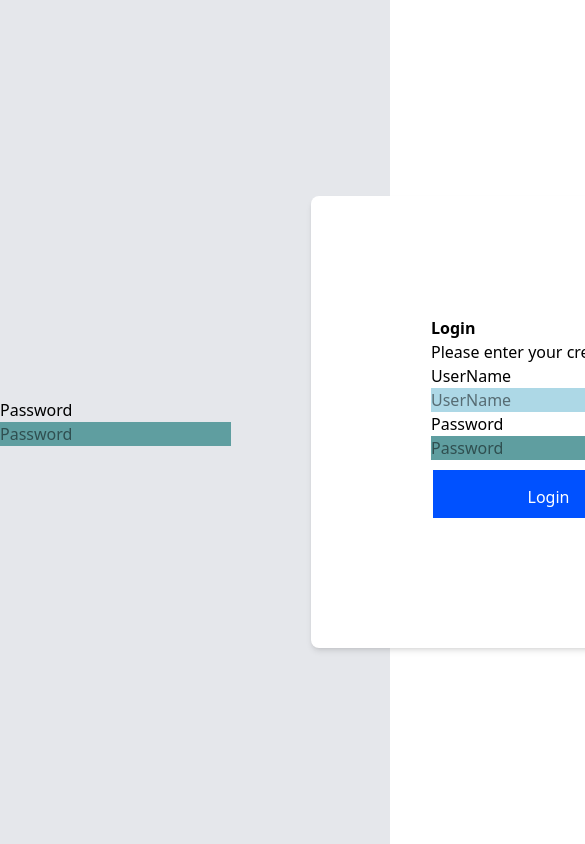
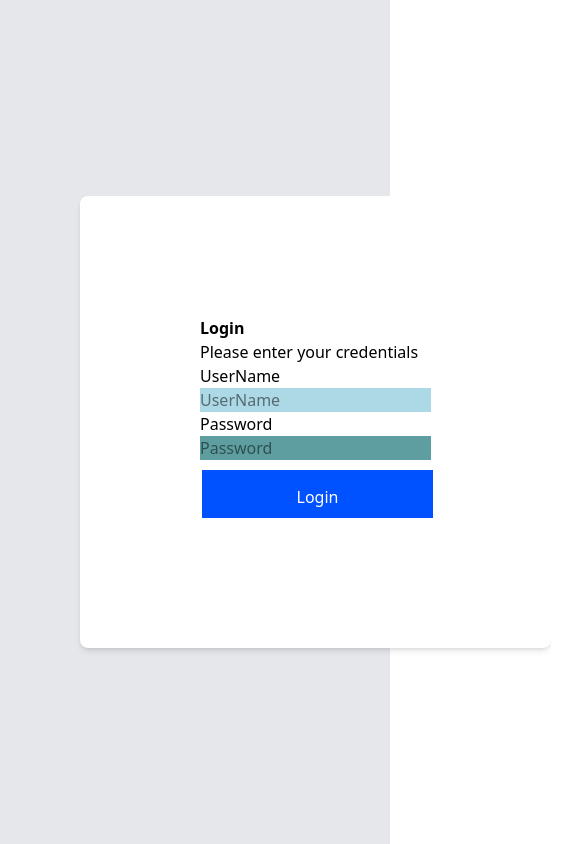
Before and after one commit to UmeshGayashan/Software_Submission_Client, a Next.js app: page /login in a window 390 px wide. Shown: the top 844 px of the page, 585 px wide, since content can reach past the window. Built offline with nearby package versions, Linux system fonts and the light colour scheme.

Commit message:
when minimize the screen hide the component

```diff
--- a/app/(auth)/login/page.tsx
+++ b/app/(auth)/login/page.tsx
@@ -14,7 +14,7 @@ function Home() {
   return (
     <div className='bg-gray-200 h-screen flex items-center justify-between'>
       {/* <MainTextField title="UserName" isPassword={false} /> */}
-        <MainTextField title="Password" isPassword={true} />
+        <MainTextField title="Password" isPassword={true} className='hidden md:block m-20' />
         <Card
             heading="Login"
             content="Please enter your credentials"
--- a/app/components/MainTextField.tsx
+++ b/app/components/MainTextField.tsx
@@ -5,18 +5,19 @@ import styles from '../components/Styling/MainTextField.module.css';
 type Props = {
     isPassword?: boolean
     title?: string
+    className?: string
 }
 
-function MainTextField({isPassword,title}:Props) {
+function MainTextField({isPassword,title,className}:Props) {
   {
     return(
-        <div>
+        <div className={`${className}`}>
             <div>
                 {title}
             </div>
             <input
                 type={isPassword ? "password" : "text"}
-                className={isPassword ? styles.inputPassword : styles.inputText}
+                className={`${isPassword ? styles.inputPassword : styles.inputText} `}
                 placeholder={title}>
             </input>
         </div>
```
